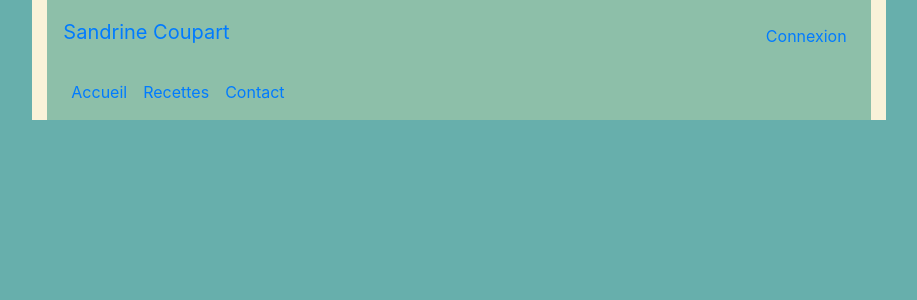
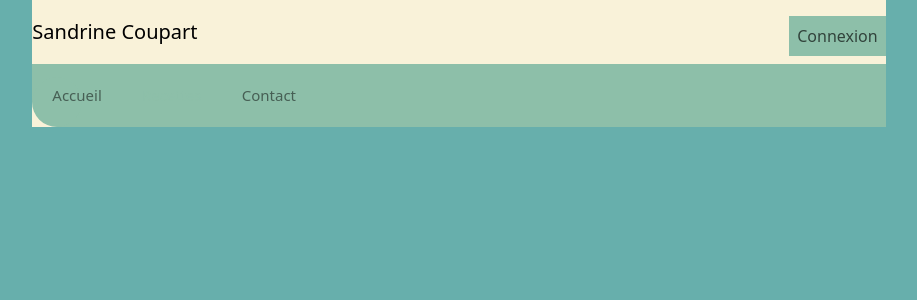
Before and after one commit to Blacklight059/Sandrine-Coupart, a Symfony app: template templates/base.html.twig in a window 1280 px wide. Shown: the top 300 px of the page, without its empty margins (181-1098 px from the left). Run offline with Twig, Linux system fonts and the light colour scheme; the template is opened without the code that fills it, so the values that code supplies are empty; style sheets or scripts are compiled from the project's sources; some libraries are stand-ins or nearby versions.

Commit message:
Update header

```diff
--- a/assets/styles/app.css
+++ /dev/null
@@ -1,12 +0,0 @@
-/* assets/styles/app.css */
-body {
-    background-color: #67AFAC;
-}
-
-#mainContentWithHeader {
-    background-color: #F9F2D9;
-}
-
-.navbar {
-    background-color: #8DBFA9;
-}
--- /dev/null
+++ b/assets/styles/app.scss
@@ -0,0 +1,175 @@
+/* assets/styles/app.scss */
+@import '~bootstrap/scss/bootstrap';
+body {
+    background-color: #67AFAC;
+}
+
+#mainContentWithHeader {
+    background-color: #F9F2D9;
+}
+
+#connexion {
+    background-color: #8DBFA9;
+}
+
+#menuNav {
+    background-color: #8DBFA9;
+}
+i {
+	margin-right: 10px;
+}
+/*----------bootstrap-navbar-css------------*/
+.navbar-logo{
+	padding: 15px;
+	color: #F9F2D9;
+}
+.navbar-mainbg{
+	background-color: #8DBFA9;
+	padding: 0px;
+}
+#navbarSupportedContent{
+	overflow: hidden;
+	position: relative;
+}
+#navbarSupportedContent ul{
+	padding: 0px;
+	margin: 0px;
+}
+#navbarSupportedContent ul li a i{
+	margin-right: 10px;
+}
+#navbarSupportedContent li {
+	list-style-type: none;
+	float: left;
+}
+#navbarSupportedContent ul li a{
+	color: #00000080;
+    text-decoration: none;
+    font-size: 15px;
+    display: block;
+    padding: 20px 20px;
+    transition-duration:0.6s;
+	transition-timing-function: cubic-bezier(0.68, -0.55, 0.265, 1.55);
+    position: relative;
+}
+#navbarSupportedContent>ul>li.active>a{
+	color: #8DBFA9;
+	background-color: transparent;
+	transition: all 0.7s;
+}
+#navbarSupportedContent a:not(:only-child):after {
+	content: "\f105";
+	position: absolute;
+	right: 20px;
+	top: 10px;
+	font-size: 14px;
+	font-family: "Font Awesome 5 Free";
+	display: inline-block;
+	padding-right: 3px;
+	vertical-align: middle;
+	font-weight: 900;
+	transition: 0.5s;
+}
+#navbarSupportedContent .active>a:not(:only-child):after {
+	transform: rotate(90deg);
+}
+.hori-selector{
+	display:inline-block;
+	position:absolute;
+	height: 100%;
+	top: 0px;
+	left: 0px;
+	transition-duration:0.6s;
+	transition-timing-function: cubic-bezier(0.68, -0.55, 0.265, 1.55);
+	background-color: #F9F2D9;
+	border-top-left-radius: 15px;
+	border-top-right-radius: 15px;
+	margin-top: 10px;
+}
+.hori-selector .right,
+.hori-selector .left{
+	position: absolute;
+	width: 25px;
+	height: 25px;
+	background-color: #F9F2D9;
+	bottom: 10px;
+}
+.hori-selector .right{
+	right: -25px;
+}
+.hori-selector .left{
+	left: -25px;
+}
+.hori-selector .right:before,
+.hori-selector .left:before{
+	content: '';
+    position: absolute;
+    width: 50px;
+    height: 50px;
+    border-radius: 50%;
+    background-color: #8DBFA9;
+}
+.hori-selector .right:before{
+	bottom: 0;
+    right: -25px;
+}
+.hori-selector .left:before{
+	bottom: 0;
+    left: -25px;
+}
+
+
+@media(min-width: 992px){
+	.navbar-expand-custom {
+	    -ms-flex-flow: row nowrap;
+	    flex-flow: row nowrap;
+	    -ms-flex-pack: start;
+	    justify-content: flex-start;
+	}
+	.navbar-expand-custom .navbar-nav {
+	    -ms-flex-direction: row;
+	    flex-direction: row;
+	}
+	.navbar-expand-custom .navbar-toggler {
+	    display: none;
+	}
+	.navbar-expand-custom .navbar-collapse {
+	    display: -ms-flexbox!important;
+	    display: flex!important;
+	    -ms-flex-preferred-size: auto;
+	    flex-basis: auto;
+	}
+}
+
+
+@media (max-width: 991px){
+	#navbarSupportedContent ul li a{
+		padding: 12px 30px;
+	}
+	.hori-selector{
+		margin-top: 0px;
+		margin-left: 10px;
+		border-radius: 0;
+		border-top-left-radius: 25px;
+		border-bottom-left-radius: 25px;
+	}
+	.hori-selector .left,
+	.hori-selector .right{
+		right: 10px;
+	}
+	.hori-selector .left{
+		top: -25px;
+		left: auto;
+	}
+	.hori-selector .right{
+		bottom: -25px;
+	}
+	.hori-selector .left:before{
+		left: -25px;
+		top: -25px;
+	}
+	.hori-selector .right:before{
+		bottom: -25px;
+		left: -25px;
+	}
+}
--- a/package.json
+++ b/package.json
@@ -3,12 +3,16 @@
         "@babel/core": "^7.17.0",
         "@babel/plugin-proposal-class-properties": "^7.18.6",
         "@babel/preset-env": "^7.16.0",
+        "@popperjs/core": "^2.11.8",
         "@symfony/webpack-encore": "^4.4.0",
+        "bootstrap": "^5.3.2",
+        "bs-custom-file-input": "^1.3.4",
         "core-js": "^3.23.0",
+        "jquery": "^3.7.1",
         "node-sass": "^7.0.3",
         "postcss-loader": "^7.0.0",
         "regenerator-runtime": "^0.13.9",
-        "sass-loader": "^13.0.0",
+        "sass-loader": "^13.3.2",
         "webpack": "^5.74.0",
         "webpack-cli": "^4.10.0",
         "webpack-notifier": "^1.15.0"
--- a/templates/base.html.twig
+++ b/templates/base.html.twig
@@ -12,7 +12,7 @@
             {{ encore_entry_link_tags('app') }}
 
             <!-- Renders a link tag (if your module requires any CSS)-->
-            <link rel="stylesheet" href="/build/app.css">
+            <link rel="stylesheet" href="/build/app.scss">
         {% endblock %}
 
         {% block javascripts %}
@@ -25,35 +25,39 @@
         {% endblock %}
     </head>
     <body class="grid-wrapper">
-        <div id="mainContentWithHeader" class="col-lg-8 col-sm-11 mx-auto text-center mainContentWithHeader">
+        <div id="mainContentWithHeader" class="col-lg-8 col-sm-11 mx-auto p-0 text-center mainContentWithHeader">
             <nav class="navbar navbar-expand">
                 <a class="navbar-brand" href="">Sandrine Coupart</a>
                 <div class="collapse navbar-collapse" id="mobileMenu">
-                    <ul class="navbar-nav ml-auto mt-2 ">
+                    <ul id="connexion" class="navbar-nav ml-auto mt-2 connexion">
                         {% if app.user %}
                         <li class="nav-item">
                             <span class="nav-link">Bienvenue {{ app.user.firstname }}!</span>
                         </li>
                         {% endif %}
-
                         <li class="nav-item">
                             <a class="nav-link" href="">Connexion</a>
                         </li>
                     </ul>
                 </div>
             </nav>
-            <nav class="navbar navbar-expand">
-                <div class="collapse navbar-collapse">
-                    <ul class="navbar-nav mt-2 mt-lg-0">
-
+            <nav class="navbar navbar-expand-custom navbar-mainbg">
+                <div class="collapse navbar-collapse" id="navbarSupportedContent">
+                    <ul class="navbar-nav mr-auto">
+                        <div class="hori-selector">
+                            <div class="left">
+                            </div>
+                            <div class="right">
+                            </div>
+                        </div>
                         <li class="nav-item">
-                            <a class="nav-link" href="">Accueil</a>
+                            <a class="nav-link" href="javascript:void(0);">Accueil</a>
+                        </li>
+                        <li class="nav-item active">
+                            <a class="nav-link" href="javascript:void(0);">Recettes</a>
                         </li>
                         <li class="nav-item">
-                            <a class="nav-link" href="">Recettes</a>
-                        </li>
-                        <li class="nav-item">
-                            <a class="nav-link" href="">Contact</a>
+                            <a class="nav-link" href="javascript:void(0);">Contact</a>
                         </li>
                     </ul>
                 </div>
```
Also changed, not shown: assets/app.js (+63 -2 lines), templates/home/index.html.twig (+3 -5 lines), package-lock.json, 1 other file.
